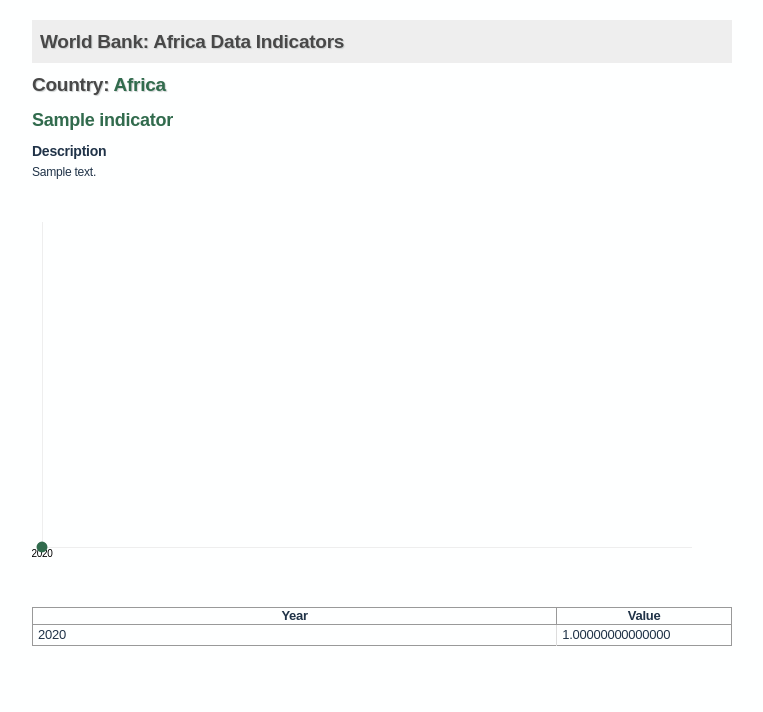
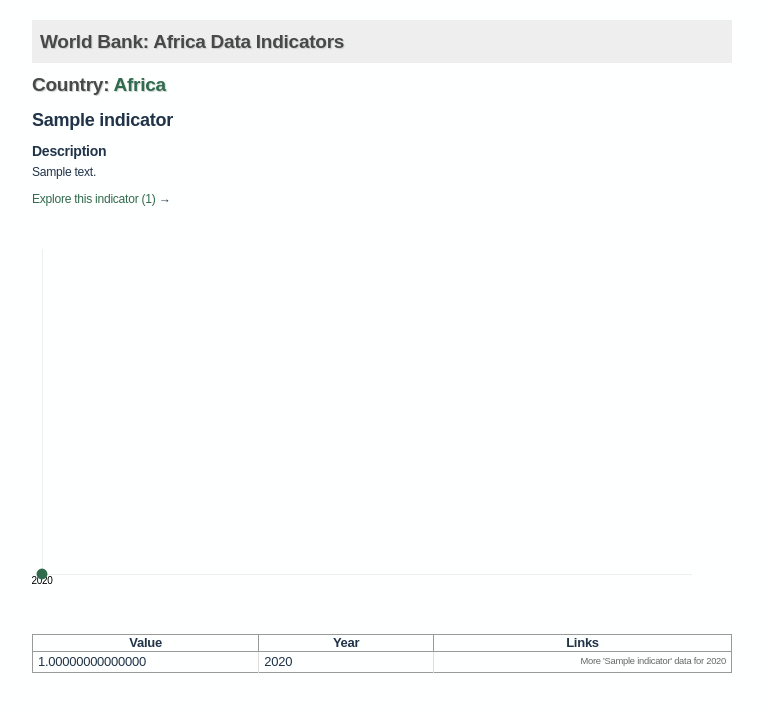
Before and after one commit to dcloud/wbdata-demo, a Django app: template wbdata/templates/wbdata/country_indicator_list.html in a window 1280 px wide. Shown: the top 712 px of the page, without its empty margins (258-1021 px from the left). Run offline with Django 3.2, Linux system fonts and the light colour scheme; the template is opened without the code that fills it: values that come from a table or form of the project are taken from there, others are empty; data comes from the database, SQL or seed files in the repository; tables that the repository leaves empty hold one stand-in row (values such as "Sample post"); some libraries are stand-ins or nearby versions.

Commit message:
Update templates for year based urls. Add links to other views.

```diff
--- a/static/css/style.css
+++ b/static/css/style.css
@@ -116,12 +116,15 @@
 
 h2, section > h1 {
     text-shadow: none;
-    color: #316B4D;
     margin-bottom: 10px;
 }
 
 p {
     margin-bottom: 12px;
+}
+
+p.data_value {
+    font-size: 182%;
 }
 
 header {
@@ -158,7 +161,7 @@
 }
 
 #datapoints {
-    margin: 40px 0;
+    margin: 40px 0 0;
 }
 
 #datapoints article {
@@ -220,12 +223,22 @@
     width: 25%;
 }
 
+td.year {
+    text-align: center;
+}
+
 td.value {
     text-align: right;
 }
 
+td.links, td.links > a {
+    font-size: 85%;
+    color: #666;
+    text-align: right;
+}
+
 #container {
-    margin: 20px auto 0;
+    margin: 20px auto 40px;
     width:  700px;
 }
 
--- a/wbdata/templates/wbdata/country_indicator_list.html
+++ b/wbdata/templates/wbdata/country_indicator_list.html
@@ -14,6 +14,7 @@
     <section id="description">
         <h3>Description</h3>
         <p>{{ indicator.source_note }}</p>
+        <p><a href="{% url indicator_object_detail indicator_id=indicator.id %}">Explore this indicator ({{ indicator.id }})</a>&nbsp;&rarr;</p>
     </section>
     <div id="fig">
         <script type="text/javascript+protovis">
@@ -72,18 +73,20 @@
         </script>
     </div>
     <table id="datapoints">
-        <colgroup> <col id="year"> <col id="value" class="last">
+        <colgroup> <col id="year"> <col id="value"> <col class="last">
         <thead>
             <tr>
+                <th scope="col">Value</th>
                 <th scope="col">Year</th>
-                <th scope="col">Value</th>
+                <th scope="col">Links</th>
             </tr>
         </thead>
         <tbody>
             {% for datapoint in datapoints %}
             <tr class="{% cycle 'odd' 'even' %}">
+                <td>{{ datapoint.value }}</td>
                 <td>{{ datapoint.year }}</td>
-                <td>{{ datapoint.value }}</td>
+                <td class="links"><a href="{% url indicator_object_year_detail indicator_id=indicator.id year=datapoint.year %}">More '{{ indicator.name|truncatewords:3 }}' data for {{ datapoint.year }}</a></td>
             </tr>
             {% empty %}
                 <tr><td>Sorry, no data points in this list!</td></tr>
--- a/wbdata/templates/wbdata/country_object_detail.html
+++ b/wbdata/templates/wbdata/country_object_detail.html
@@ -2,13 +2,12 @@
 {% block body_id %}country_detail{% endblock %}
 {% block content %}
     <section>
-        <h1 class="countryname">{{ country.name }}</h1>
-        <p>This page shows data for the most recent available year: <strong>{{ year }}</strong></p>
+        <h1 class="countryname">{{ country.name }}&nbsp;/&nbsp;{{ year }}</h1>
     </section>
     <section id="datapoints">
     {% for datapoint in datapoints %}<article id="{{ datapoint.indicator.id }}" class="{% cycle 'odd' 'even'  %}">
         <h1>{{ datapoint.indicator.name }}</h1>
-        <p>{{ datapoint.value }}</p>
+        <p class="data_value">{{ datapoint.value }}</p>
         <p><a href="{% url country_indicator_list country_id=country.id indicator_id=datapoint.indicator.id %}">Explore data&nbsp;&rarr;</a></p>
         <aside>
             <h2>Source Note</h2>
```
Also changed, not shown: wbdata/templates/wbdata/indicator_datapoint_list.html (+6 -5 lines).
